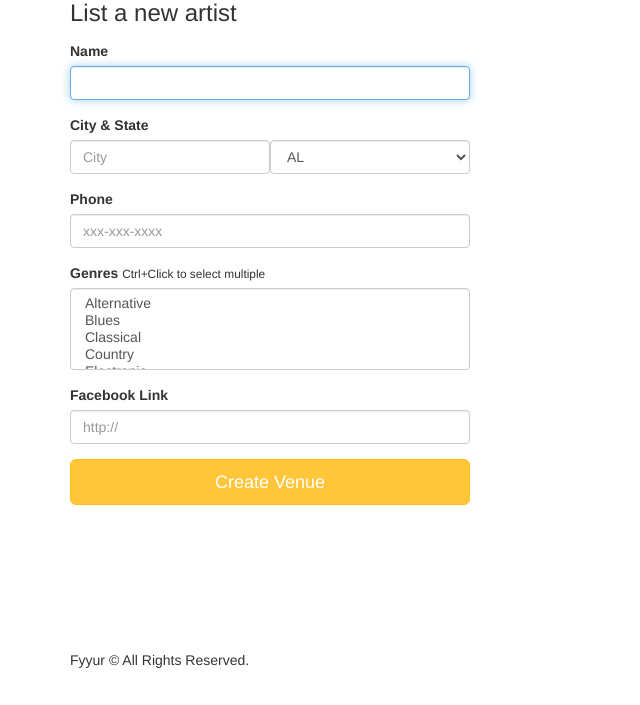
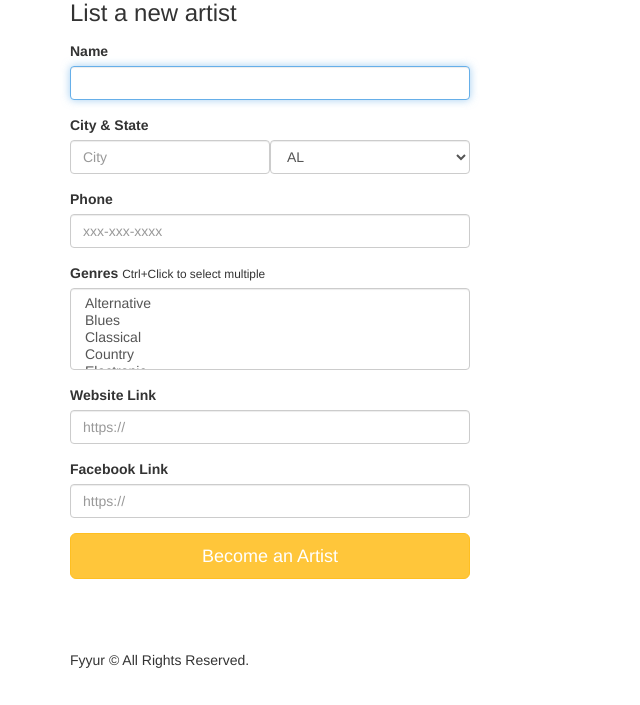
Before and after one commit to adjustyourtone/fyyurproject, a Flask app: page /artists/create in a window 1280 px wide. Shown: the part 95-800 px from the top of the page, without its empty margins (0-640 px from the left). Run offline with Flask 2, Linux system fonts and the light colour scheme; some libraries are stand-ins or nearby versions.

Commit message:
corrected Artist form and added missing fields

```diff
--- a/forms.py
+++ b/forms.py
@@ -45,6 +45,7 @@ class VenueForm(Form):
             ('KS', 'KS'),
             ('KY', 'KY'),
             ('LA', 'LA'),
+            # Added in MA - it was missing
             ('MA', 'MA'),
             ('ME', 'ME'),
             ('MT', 'MT'),
@@ -89,7 +90,7 @@ class VenueForm(Form):
     image_link = StringField(
         'image_link'
     )
-        # TODO implement enum restriction - Done
+        # TODO implement enum restriction
     genreTypes = [
         ("Alternative", "Alternative"),
         ("Blues", "Blues"),
@@ -109,6 +110,8 @@ class VenueForm(Form):
         ("Reggae", "Reggae"),
         ("Rock n Roll", "Rock n Roll"),
         ("Soul", "Soul"),
+        #added in Swing - it was missing
+        ("Swing", "Swing"),
         ("Other", "Other"),
     ]
     genres = SelectMultipleField(
@@ -222,8 +225,13 @@ class ArtistForm(Form):
             ('Reggae', 'Reggae'),
             ('Rock n Roll', 'Rock n Roll'),
             ('Soul', 'Soul'),
+            ("Swing", "Swing"),
             ('Other', 'Other'),
         ]
+    )
+    # Artists should provide website AND facebook link: add website field
+    website_link = StringField(
+        'website_link', validators=[URL()]
     )
     facebook_link = StringField(
         # TODO implement enum restriction
--- a/templates/forms/new_artist.html
+++ b/templates/forms/new_artist.html
@@ -28,11 +28,16 @@
         <small>Ctrl+Click to select multiple</small>
         {{ form.genres(class_ = 'form-control', placeholder='Genres',autofocus = true) }}
       </div>
+      <!-- added in missing field forms -->
       <div class="form-group">
-          <label for="genres">Facebook Link</label>
-          {{ form.facebook_link(class_ = 'form-control', placeholder='http://', autofocus = true) }}
-        </div>
-      <input type="submit" value="Create Venue" class="btn btn-primary btn-lg btn-block">
+        <label for="website">Website Link</label>
+        {{ form.website_link(class_ = 'form-control', placeholder='https://', autofocus = true) }}
+      </div>
+      <div class="form-group">
+          <label for="facebook">Facebook Link</label>
+          {{ form.facebook_link(class_ = 'form-control', placeholder='https://', autofocus = true) }}
+      </div>
+      <input type="submit" value="Become an Artist" class="btn btn-primary btn-lg btn-block">
     </form>
   </div>
 {% endblock %}
--- a/templates/forms/new_venue.html
+++ b/templates/forms/new_venue.html
@@ -43,7 +43,7 @@
       </div>
       <!-- Insert a Seeking Talent and Seeking Description Form field -->
       <div class="form-group">
-        <label for="seeking_talent">Seeking Talent</label>
+        <label for="seeking_talent">Check Here If You're Seeking Talent  </label>
         {{ form.seeking_talent(class_ = 'form-check-input', placeholder='Yes', autofocus = true) }}
       </div>
       <div class="form-group">
```
